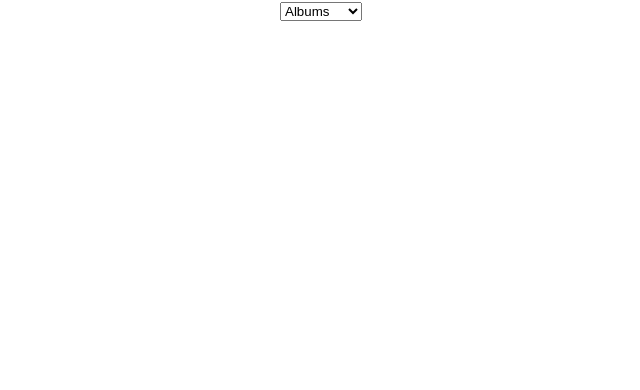
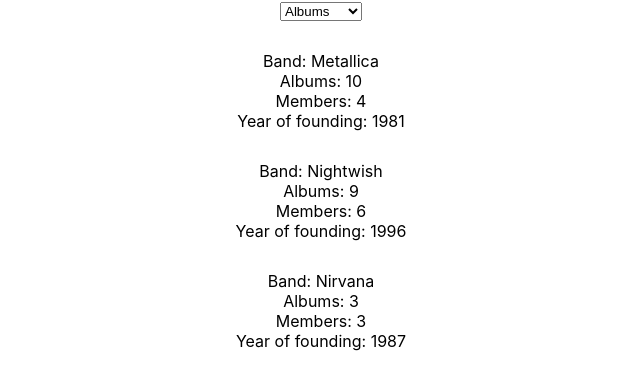
Before and after one commit to KaterinaLupacheva/react-sorting-with-dropdown, a React (Create React App) app: page / in a window 1280 px wide. Shown: the top 390 px of the page, without its empty margins (319-959 px from the left). Built offline with nearby package versions, Linux system fonts and the light colour scheme.

Commit message:
UseEffect hook added

```diff
--- a/src/App.js
+++ b/src/App.js
@@ -1,4 +1,4 @@
-import React, { useState } from 'react';
+import React, { useState, useEffect } from 'react';
 import './App.css';
 
 const bands = [
@@ -27,8 +27,9 @@
 
 function App() {
   const [data, setData] = useState([]);
-  // const [sortType, setSortType] = useState('albums');
+  const [sortType, setSortType] = useState('albums');
 
+  useEffect(() => {
     const sortArray = type => {
       const types = {
         albums: 'albums',
@@ -37,13 +38,15 @@
       };
       const sortProperty = types[type];
       const sorted = [...bands].sort((a, b) => b[sortProperty] - a[sortProperty]);
-    console.log(sorted);
       setData(sorted);
     };
 
+    sortArray(sortType);
+  }, [sortType]);
+
   return (
     <div className="App">
-      <select onChange={(e) => sortArray(e.target.value)}>
+      <select onChange={(e) => setSortType(e.target.value)}>
         <option value="albums">Albums</option>
         <option value="members">Members</option>
         <option value="formed">Formed in</option>
```
Lines whose indentation alone changed are shown as unchanged.
